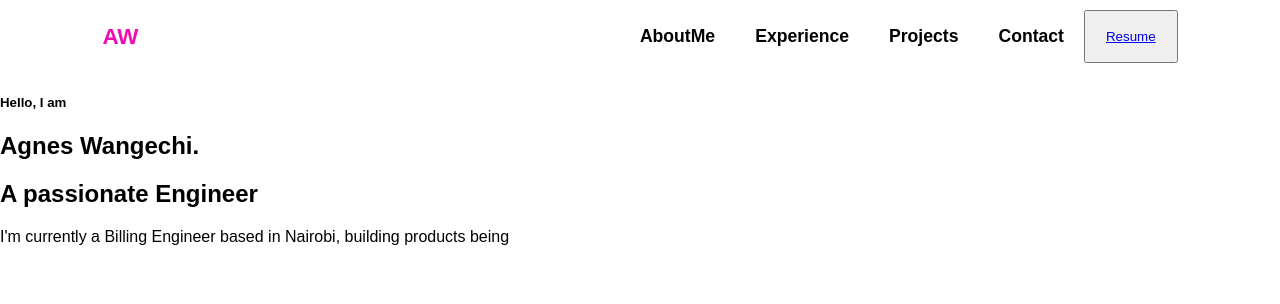
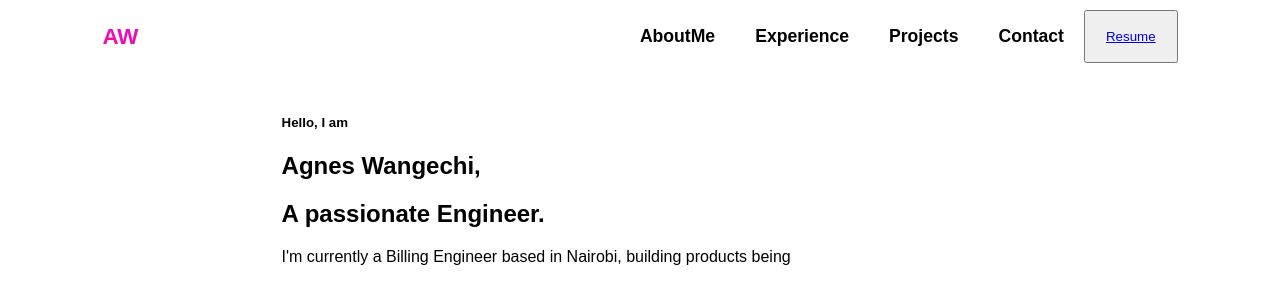
Before and after one commit to AgnesWangechi/Agnes-Wangechi, a React (Create React App) app: page / in a window 1280 px wide. Shown: the top 304 px of the page. Built offline with nearby package versions, Linux system fonts and the light colour scheme.

Commit message:
Hero content

```diff
--- a/src/Components/Hero/Hero.css
+++ b/src/Components/Hero/Hero.css
@@ -0,0 +1,3 @@
+section{
+    padding: 20px 22%;
+}
--- a/src/Components/Hero/Hero.jsx
+++ b/src/Components/Hero/Hero.jsx
@@ -6,10 +6,8 @@ const Hero = () => {
     <div>
         <section>
            <h5>Hello, I am</h5>
-           <h2>Agnes Wangechi.</h2>
-           <h2>A passionate Engineer</h2>
-        </section>
-        <section>
+           <h2>Agnes Wangechi,</h2>
+           <h2>A passionate Engineer.</h2>
             <p>I'm currently a Billing Engineer based in Nairobi, building products being</p>
         </section>
     </div>
```
